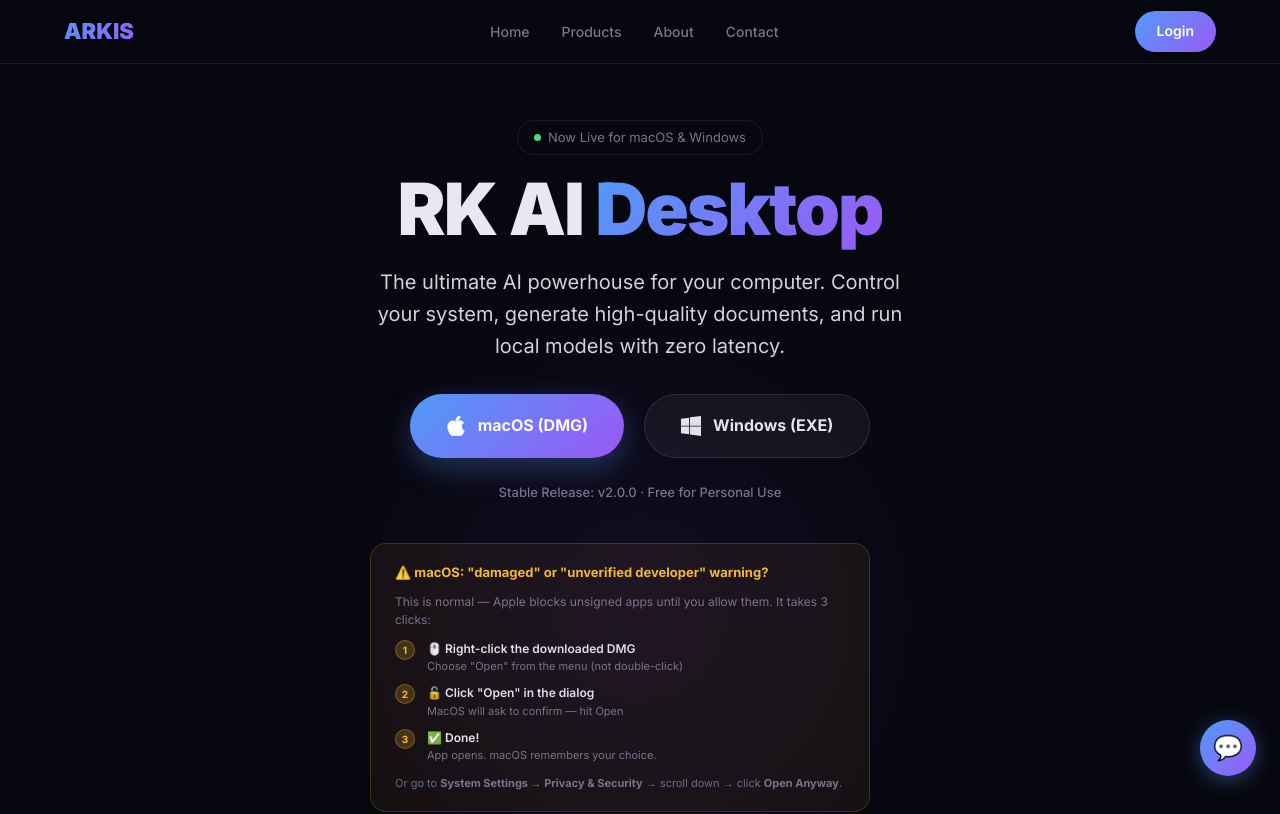
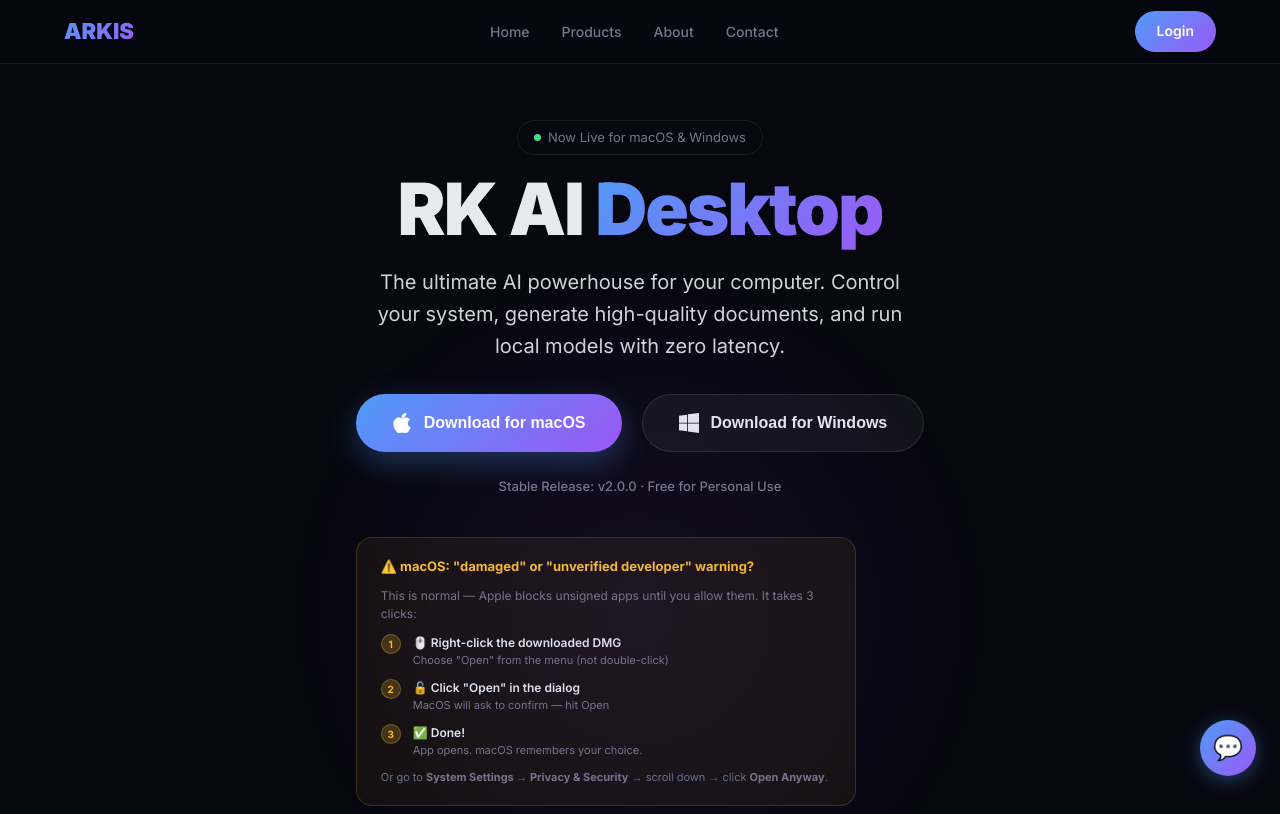
Before and after one commit to robustkaryaai/arkis, a Next.js app: page /products/rk-ai-desktop in a window 1280 px wide. Shown: the top 814 px of the page. Built offline with nearby package versions, Linux system fonts and the light colour scheme.

Commit message:
feat: Download buttons with loading state, updated button text

```diff
--- a/app/products/rk-ai-desktop/page.js
+++ b/app/products/rk-ai-desktop/page.js
@@ -22,23 +22,46 @@
                         </p>
 
                         <div style={{ display: 'flex', flexWrap: 'wrap', gap: '20px', justifyContent: 'center' }}>
-                            <a href="https://github.com/robustkaryaai/arkis/releases/download/v2.0.0/RK-AI.dmg" download className="btn-primary" style={{
+                            <button id="btn-mac" onClick={() => startDownload('mac')} className="btn-primary" style={{
                                 display: 'flex', alignItems: 'center', gap: '12px', padding: '18px 36px',
                                 borderRadius: '50px', fontSize: '16px', fontWeight: '700',
-                                boxShadow: '0 10px 30px rgba(79, 156, 249, 0.3)'
+                                boxShadow: '0 10px 30px rgba(79, 156, 249, 0.3)', border: 'none', cursor: 'pointer'
                             }}>
-                                <svg fill="#ffffff" height="20" width="20" viewBox="0 0 22.773 22.773" stroke="#ffffff"><g strokeWidth="0"></g><g strokeLinecap="round" strokeLinejoin="round"></g><g> <g> <g> <path d="M15.769,0c0.053,0,0.106,0,0.162,0c0.13,1.606-0.483,2.806-1.228,3.675c-0.731,0.863-1.732,1.7-3.351,1.573 c-0.108-1.583,0.506-2.694,1.25-3.561C13.292,0.879,14.557,0.16,15.769,0z"></path> <path d="M20.67,16.716c0,0.016,0,0.03,0,0.045c-0.455,1.378-1.104,2.559-1.896,3.655c-0.723,0.995-1.609,2.334-3.191,2.334 c-1.367,0-2.275-0.879-3.676-0.903c-1.482-0.024-2.297,0.735-3.652,0.926c-0.155,0-0.31,0-0.462,0 c-0.995-0.144-1.798-0.932-2.383-1.642c-1.725-2.098-3.058-4.808-3.306-8.276c0-0.34,0-0.679,0-1.019 c0.105-2.482,1.311-4.5,2.914-5.478c0.846-0.52,2.009-0.963,3.304-0.765c0.555,0.086,1.122,0.276,1.619,0.464 c0.471,0.181,1.06,0.502,1.618,0.485c0.378-0.011,0.754-0.208,1.135-0.347c1.116-0.403,2.21-0.865,3.652-0.648 c1.733,0.262,2.963,1.032,3.723,2.22c-1.466,0.933-2.625,2.339-2.427,4.74C17.818,14.688,19.086,15.964,20.67,16.716z"></path> </g> </g> </g></svg> macOS (DMG)
-                            </a>
-                            <a href="https://github.com/robustkaryaai/arkis/releases/download/v2.0.0/RK-AI.exe" download className="btn-secondary" style={{
+                                <svg fill="#ffffff" height="20" width="20" viewBox="0 0 22.773 22.773" stroke="#ffffff"><g strokeWidth="0"></g><g strokeLinecap="round" strokeLinejoin="round"></g><g> <g> <g> <path d="M15.769,0c0.053,0,0.106,0,0.162,0c0.13,1.606-0.483,2.806-1.228,3.675c-0.731,0.863-1.732,1.7-3.351,1.573 c-0.108-1.583,0.506-2.694,1.25-3.561C13.292,0.879,14.557,0.16,15.769,0z"></path> <path d="M20.67,16.716c0,0.016,0,0.03,0,0.045c-0.455,1.378-1.104,2.559-1.896,3.655c-0.723,0.995-1.609,2.334-3.191,2.334 c-1.367,0-2.275-0.879-3.676-0.903c-1.482-0.024-2.297,0.735-3.652,0.926c-0.155,0-0.31,0-0.462,0 c-0.995-0.144-1.798-0.932-2.383-1.642c-1.725-2.098-3.058-4.808-3.306-8.276c0-0.34,0-0.679,0-1.019 c0.105-2.482,1.311-4.5,2.914-5.478c0.846-0.52,2.009-0.963,3.304-0.765c0.555,0.086,1.122,0.276,1.619,0.464 c0.471,0.181,1.06,0.502,1.618,0.485c0.378-0.011,0.754-0.208,1.135-0.347c1.116-0.403,2.21-0.865,3.652-0.648 c1.733,0.262,2.963,1.032,3.723,2.22c-1.466,0.933-2.625,2.339-2.427,4.74C17.818,14.688,19.086,15.964,20.67,16.716z"></path> </g> </g> </g></svg>
+                                <span id="mac-label">Download for macOS</span>
+                            </button>
+                            <button id="btn-win" onClick={() => startDownload('win')} className="btn-secondary" style={{
                                 display: 'flex', alignItems: 'center', gap: '12px', padding: '18px 36px',
                                 borderRadius: '50px', fontSize: '16px', fontWeight: '700',
                                 border: '1px solid rgba(255,255,255,0.1)', background: 'rgba(255,255,255,0.05)',
-                                color: 'var(--text)', transition: 'all 0.3s ease'
+                                color: 'var(--text)', cursor: 'pointer'
                             }}>
                                 <svg width="20" height="20" viewBox="0 0 24 24" fill="currentColor"><path d="M0 3.449L9.75 2.1v9.451H0V3.449zM0 12.451h9.75v9.451L0 20.551v-8.1zm10.75-10.825L24 0v11.551H10.75V1.626zM10.75 12.451H24V24l-13.25-1.826v-9.723z" /></svg>
-                                Windows (EXE)
-                            </a>
+                                <span id="win-label">Download for Windows</span>
+                            </button>
                         </div>
+
+                        <script dangerouslySetInnerHTML={{
+                            __html: `
+                            function startDownload(platform) {
+                                const urls = {
+                                    mac: 'https://github.com/robustkaryaai/arkis/releases/download/v2.0.0/RK-AI.dmg',
+                                    win: 'https://github.com/robustkaryaai/arkis/releases/download/v2.0.0/RK-AI.exe'
+                                };
+                                const labels = { mac: document.getElementById('mac-label'), win: document.getElementById('win-label') };
+                                const btns = { mac: document.getElementById('btn-mac'), win: document.getElementById('btn-win') };
+                                labels[platform].textContent = '⬇ Starting download...';
+                                btns[platform].style.opacity = '0.7';
+                                btns[platform].disabled = true;
+                                window.location.href = urls[platform];
+                                setTimeout(() => {
+                                    labels.mac.textContent = 'Download for macOS';
+                                    labels.win.textContent = 'Download for Windows';
+                                    btns.mac.style.opacity = '1'; btns.mac.disabled = false;
+                                    btns.win.style.opacity = '1'; btns.win.disabled = false;
+                                }, 4000);
+                            }
+                        ` }} />
                         <p style={{ marginTop: '24px', fontSize: '13px', color: 'var(--muted)', fontWeight: '500' }}>
                             Stable Release: v2.0.0 · Free for Personal Use
                         </p>
```
